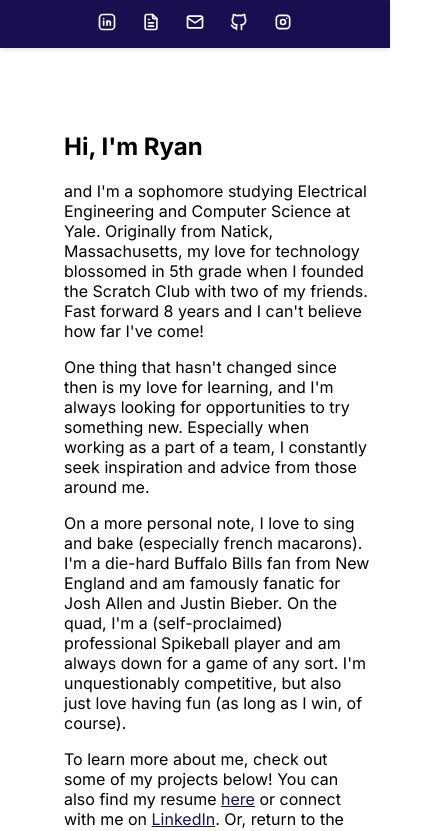
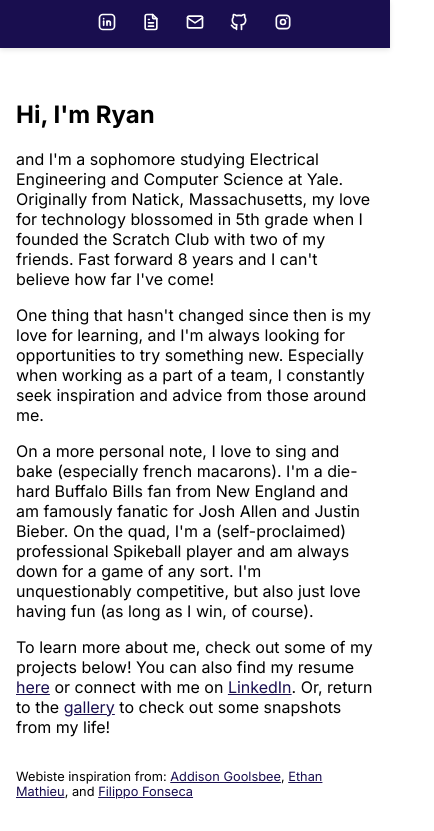
Before and after one commit to Ryfernandes/personal-website, a Next.js app: page /home in a window 390 px wide. Shown: the top 831 px of the page, 434 px wide, since content can reach past the window. Built offline with nearby package versions, Linux system fonts and the light colour scheme.

Commit message:
Padding for mobile fix

```diff
--- a/src/app/home/index.css
+++ b/src/app/home/index.css
@@ -155,6 +155,11 @@
     padding: 3rem 0rem;
   }
 
+  .content {
+    padding: 0rem 1rem;
+    padding-top: 2rem;
+  }
+
   .ryan-logo {
     display: block;
     margin: 0 auto;
```
